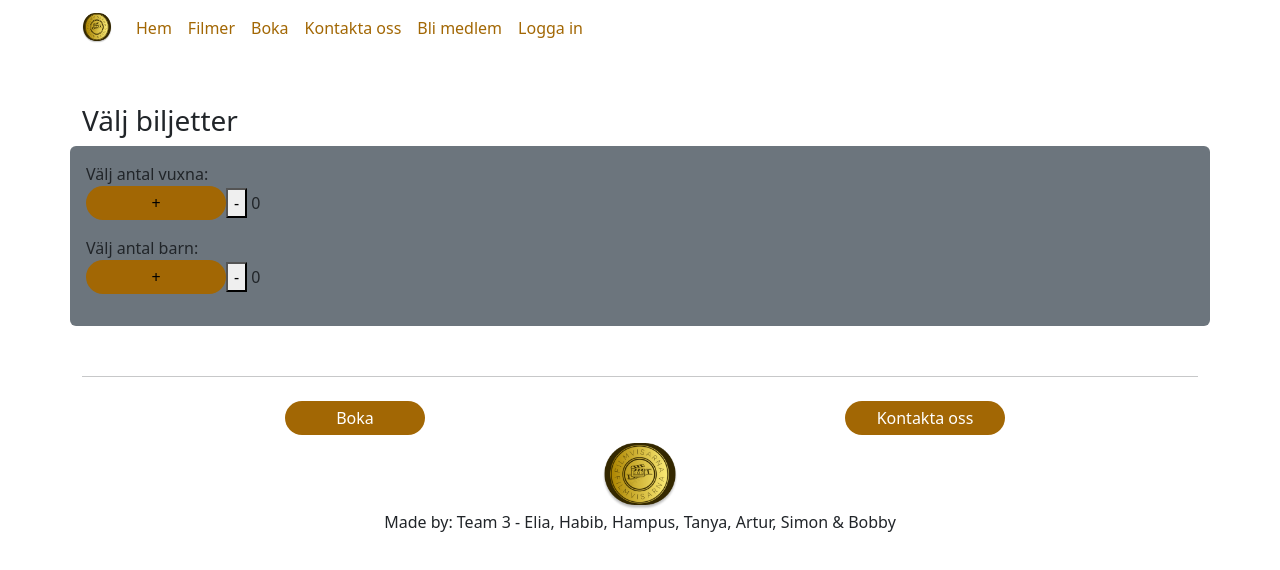
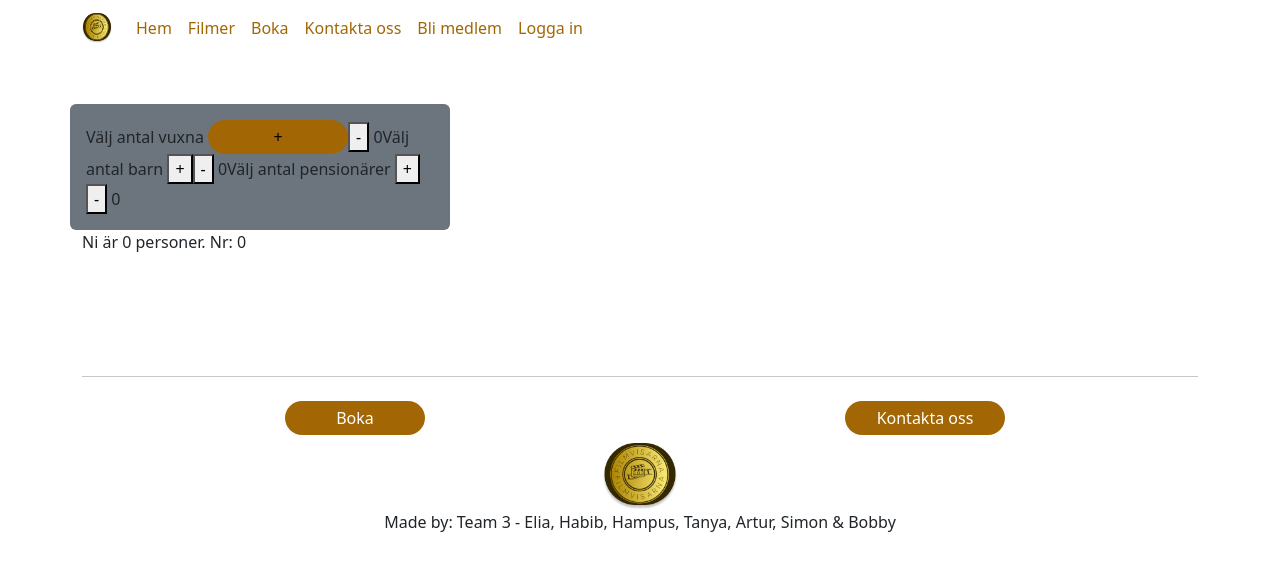
Before and after one commit to ELHabibA/Filmvisarna, a React (Vite) app in the folder frontend/: page / in a window 1280 px wide. Shown: the top 570 px of the page. Built offline with nearby package versions, Linux system fonts and the light colour scheme.

Commit message:
ChooseAge shows both sum and every tickettype

```diff
--- a/frontend/src/components/ChooseAge.jsx
+++ b/frontend/src/components/ChooseAge.jsx
@@ -1,49 +1,54 @@
-import React, { useState } from "react";
-import { Container, Row, Col } from "react-bootstrap";
+import React, { useState, useEffect } from "react";
+import { Row, Col } from "react-bootstrap";
+import CounterButton from "./CounterButton";
 
 
 //BEhöver lägga till en count per biljettyp
 //Eller en räknare per grupp som sen räknas ihop.
 function ChooseAge() {
-    let [count, setCount] = useState(0);
 
-    function addPerson() {
-        setCount(count + 1);
+    const [sum, setSum] = useState(0);
+    const [adults, setAdults] = useState(0);
+    const [kids, setKids] = useState(0);
+    const [retired, setRetired] = useState(0);
+
+    useEffect(() => {
+        setSum(adults + kids + retired);
+    }, [adults, kids, retired]);
+
+
+    function updateAdultValue(newValue) {
+        setAdults(newValue);
     }
 
-    function removePerson() {
-        setCount(count - 1);
+    function updateKidsValue(newValue) {
+        setKids(newValue);
+    }
+
+    function updateRetiredValue(newValue) {
+        setRetired(newValue);
     }
 
     return (
         <>
-            <Row>
-                <h3>Välj biljetter</h3>
-                <div className='bg-secondary rounded p-3'>
-
-                    <Col className=" col-lg-2">
-
-                        Välj antal vuxna:
-                            <button onClick={addPerson}>+</button>
-                            <button onClick={removePerson}>-</button> {count}
-                        </Col>
-                     <Row>
-                        <Col className='mt-3 mb-3'>
-                            <Col className=" col-lg-2">
-
-                        Välj antal barn:
-                            <button onClick={addPerson}>+</button>
-                            <button onClick={removePerson}>-</button> {count}
-                        </Col>
-                        </Col></Row>
 
 
+            <Row>
 
 
-                </div>
+                <Col className="col-lg-4 bg-secondary rounded p-3">
+                Välj antal vuxna <CounterButton onUpdate={updateAdultValue} />
+                Välj antal barn <CounterButton onUpdate={updateKidsValue} />
+                Välj antal pensionärer <CounterButton  onUpdate={updateRetiredValue}/>
+                </Col>
+
+                <p>Ni är {sum} personer. Nr: { adults}</p>
+
             </Row>
+
         </>
-    );
+
+    )
 }
 
 export default ChooseAge;
--- /dev/null
+++ b/frontend/src/components/CounterButton.jsx
@@ -0,0 +1,33 @@
+import React, { useState } from "react";
+//import { Container, Row, Col } from "react-bootstrap";
+
+function CounterButton({onUpdate}) {
+    let [count, setCount] = useState(0);
+
+    function addPerson() {
+        setCount(numOfSeats => {
+            onUpdate(numOfSeats + 1);
+            return numOfSeats + 1;
+        });
+
+    }
+
+    function removePerson() {
+        setCount(numOfSeats => {
+            onUpdate(numOfSeats - 1);
+            return numOfSeats - 1;
+        });
+
+    }
+
+    return (
+        <>
+
+            <button onClick={addPerson}>+</button>
+            <button onClick={removePerson}>-</button> {count}
+
+       </>
+    );
+}
+
+export default CounterButton;
```
